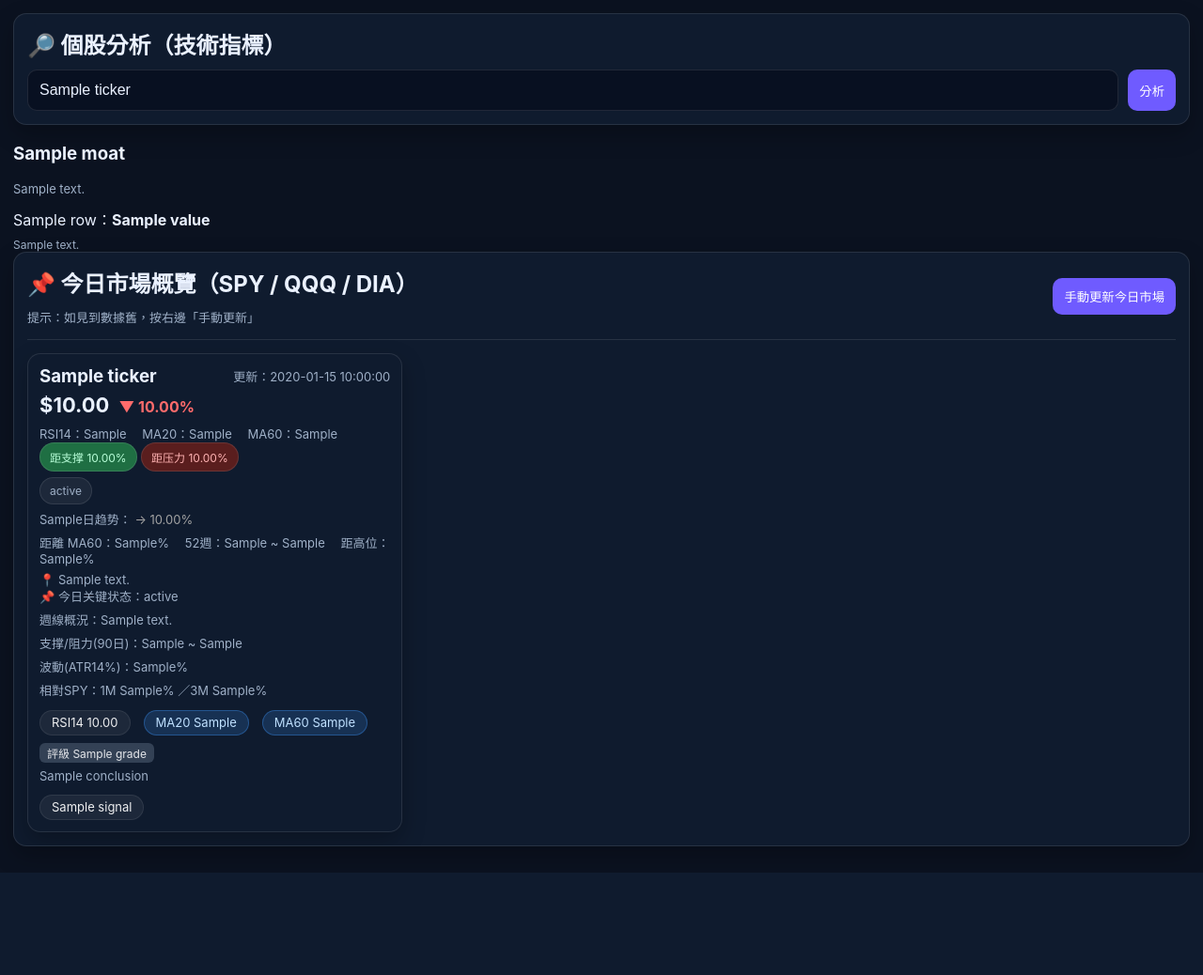
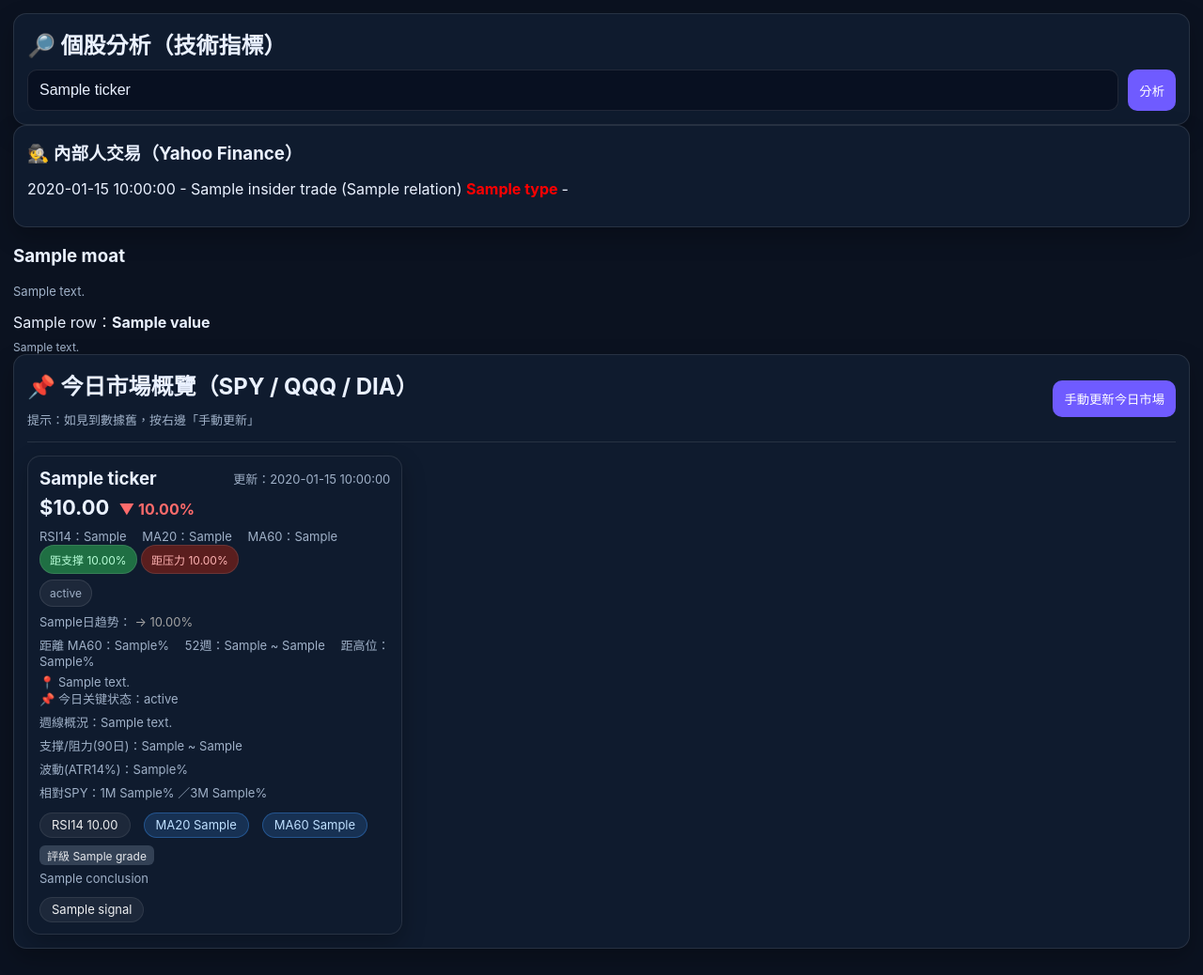
Before and after one commit to tonylinsf/stock-bot, a Flask app: template templates/index.html in a window 1280 px wide. Shown: the whole page at 94% size. Before the commit the page ends 929 px from the top, so only its background shows below. Run offline with Flask 3, Linux system fonts and the light colour scheme; the template is opened without the code that fills it: most values are stand-ins (such as "Sample title", 1, 10 or a date in 2020).

Commit message:
update layout and insider toggle

```diff
--- a/app.py
+++ b/app.py
@@ -1,6 +1,6 @@
 import os
 import requests
-from datetime import datetime as _dt
+from datetime import datetime as _dt, timedelta
 from zoneinfo import ZoneInfo
 from pathlib import Path
 import re
@@ -24,6 +24,10 @@ load_dotenv(dotenv_path=Path(__file__).with_name(".env"))
 app = Flask(__name__)
 
 ET = ZoneInfo("America/New_York")
+
+def _et_now():
+    return datetime.now(ET)
+
 FMP_API_KEY = os.getenv("FMP_API_KEY", "").strip()
 
 # ====== 大盤概覽缓存（SPY/QQQ/DIA）======
@@ -130,6 +134,103 @@ def fmp_stock_news(ticker: str, limit: int = 6):
             })
         return out
     except Exception:
+        return []
+
+
+# =========================
+# Insider Trading 内部人交易
+# =========================
+def get_insider_trades_yf(ticker: str, days: int = 90, limit: int = 12):
+    """
+    從 yfinance 取 insider transactions
+    回傳 list[dict]，每個 dict 會有：date, name, relation, type, shares
+    """
+    try:
+        import yfinance as yf
+        import pandas as pd
+    except Exception:
+        return []
+
+    try:
+        tk = yf.Ticker(ticker)
+        df = getattr(tk, "insider_transactions", None)
+
+        if df is None or (hasattr(df, "empty") and df.empty):
+            return []
+
+        # yfinance 有時會返 DataFrame / 有時會返 list-like；統一轉 DataFrame
+        if not isinstance(df, pd.DataFrame):
+            df = pd.DataFrame(df)
+
+        if df is None or df.empty:
+            return []
+
+        # 盡量兼容欄位名（Yahoo 會唔同）
+        cols = {c.lower(): c for c in df.columns}
+
+        def pick(*cands):
+            for k in cands:
+                if k.lower() in cols:
+                    return cols[k.lower()]
+            return None
+
+        c_date = pick("Date", "Start Date", "Transaction Date")
+        c_name = pick("Insider", "Name", "Insider Name", "Reporting Name")
+        c_rel  = pick("Position", "Relation", "Title")
+        c_type = pick("Transaction", "Type", "Transaction Type")
+        c_shr  = pick("Shares", "Shares Transacted", "Shares Traded", "Shares Change", "Shares Owned")
+
+        # 過濾 days
+        cutoff = _dt.now(ZoneInfo("UTC")) - timedelta(days=days)
+
+        if c_date:
+            df[c_date] = pd.to_datetime(df[c_date], errors="coerce", utc=True)
+            df = df[df[c_date].notna()]
+            df = df[df[c_date] >= cutoff]
+
+            df = df.sort_values(c_date, ascending=False)
+        else:
+            # 冇日期欄就唔做 cutoff，但照返頭幾行
+            df = df.head(limit)
+
+        rows = []
+        for _, r in df.head(limit).iterrows():
+            d = r.get(c_date) if c_date else None
+            if d is not None and hasattr(d, "to_pydatetime"):
+                d = d.to_pydatetime()
+            date_str = d.strftime("%Y-%m-%d") if d else ""
+
+            name = str(r.get(c_name, "")).strip() if c_name else ""
+            relation = str(r.get(c_rel, "")).strip() if c_rel else ""
+            tx_type = str(r.get(c_type, "")).strip() if c_type else ""
+
+            shares_val = r.get(c_shr) if c_shr else None
+            try:
+                shares_val = int(float(shares_val)) if shares_val is not None and shares_val != "" else None
+            except Exception:
+                shares_val = None
+
+            # 做個簡單 normalize（方便前端上色）
+            tx_l = tx_type.lower()
+            if "buy" in tx_l or "purchase" in tx_l:
+                tx_norm = "Buy"
+            elif "sell" in tx_l or "sale" in tx_l:
+                tx_norm = "Sell"
+            else:
+                tx_norm = tx_type if tx_type else ""
+
+            rows.append({
+                "date": date_str,
+                "name": name,
+                "relation": relation,
+                "type": tx_norm,
+                "shares": shares_val
+            })
+
+        return rows
+
+    except Exception as e:
+        print("DEBUG insider_transactions error:", e)
         return []
 
 
@@ -1090,7 +1191,10 @@ def index():
     error = None
     moat = None
     supports = None
+    insider = None
     load_13f_flag = False
+
+    insider_trades = []
 
     market_overview = get_market_overview()
     tape = get_market_snapshot()
@@ -1100,9 +1204,6 @@ def index():
         ticker = request.form.get("ticker", "").strip().upper()
         load_13f = request.form.get("load_13f", "").strip()
         load_13f_flag = (load_13f == "1")
-
-        print("DEBUG form:", dict(request.form))
-        print("DEBUG load_13f_flag:", load_13f_flag, "ticker:", ticker)
 
         ind, val, fu, err = compute_stock_bundle(ticker)
         if err:
@@ -1120,9 +1221,16 @@ def index():
                 print("DEBUG support error:", e)
                 supports = None
 
+            # ✅ insider：包住 try，錯就用 []
+            try:
+                insider_trades = get_insider_trades_yf(ticker, days=90, limit=12)
+                print("DEBUG insider trades:", len(insider_trades))
+            except Exception as e:
+                print("DEBUG insider error:", e)
+                insider_trades = []
+
             if load_13f_flag:
                 moat = get_institutional_moat_sec13f(ticker)
-                print("DEBUG moat:", moat)
 
     return render_template(
         "index.html",
@@ -1135,6 +1243,8 @@ def index():
         moat=moat,
         load_13f_flag=load_13f_flag,
         supports=supports,
+        insider=insider,
+        insider_trades=insider_trades,
     )
 
 
--- a/templates/index.html
+++ b/templates/index.html
@@ -695,6 +695,30 @@
     {% endif %}
   </div>
 
+  {% if insider_trades %}
+  <div class="card">
+    <h3>🕵️ 內部人交易（Yahoo Finance）</h3>
+    {% for t in insider_trades %}
+      <p>
+        {{ t.date }} - {{ t.name }} {% if t.relation %} ({{ t.relation }}) {% endif %}
+        <b style="color: {{ 'lime' if t.type == 'Buy' else 'red' }}">
+          {{ t.type }}
+        </b>
+        {% if t.shares %}
+          {{ "{:,}".format(t.shares) }} 股
+        {% else %}
+          -
+        {% endif %}
+      </p>
+    {% endfor %}
+  </div>
+  {% else %}
+  <div class="card">
+    <h3>🕵️ 內部人交易</h3>
+    <p>暫無公開內部人交易記錄</p>
+  </div>
+  {% endif %}
+
   {% if moat %}
     <h3>{{ moat.title }}</h3>
     <div class="muted">{{ moat.summary }}</div>
```
